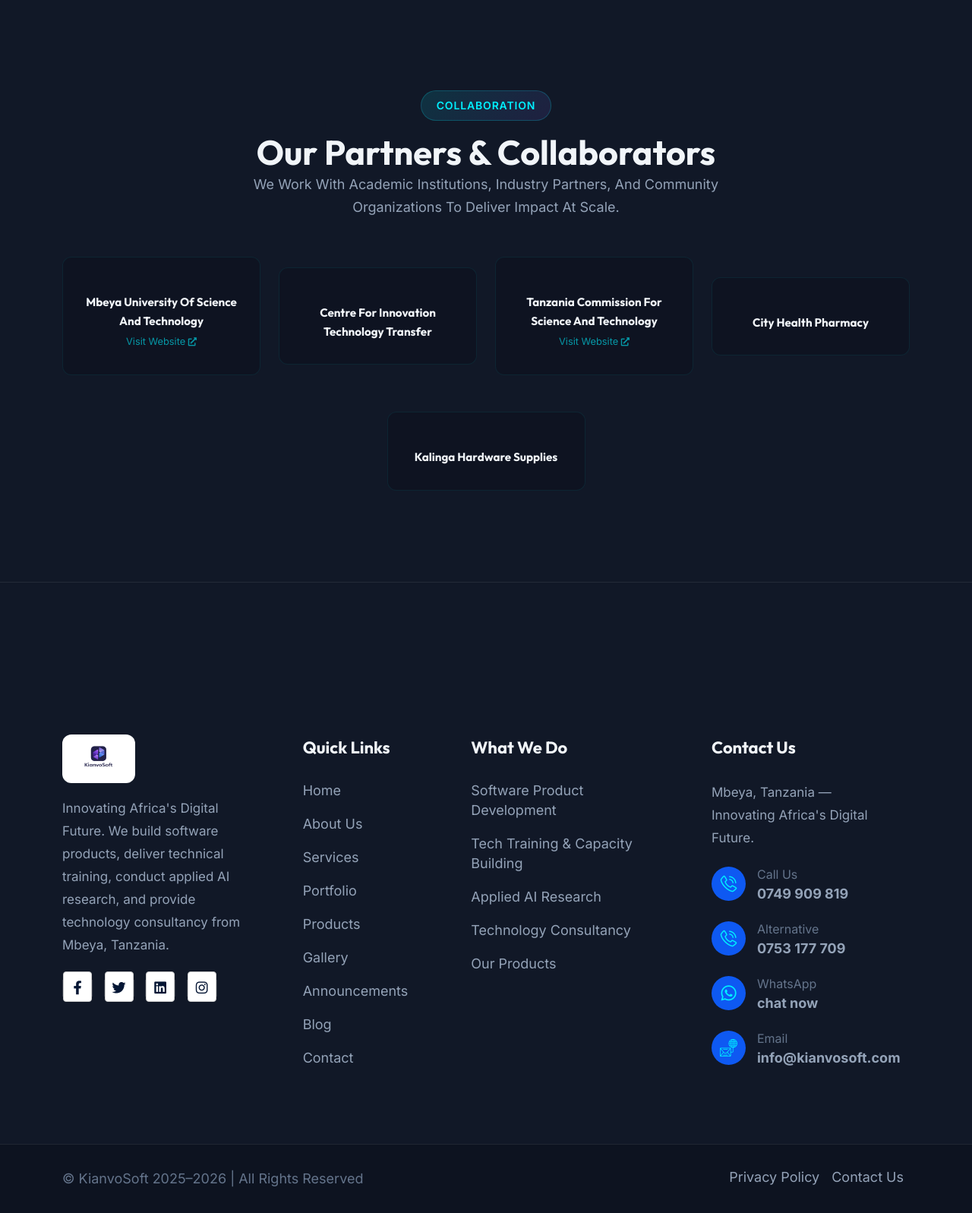
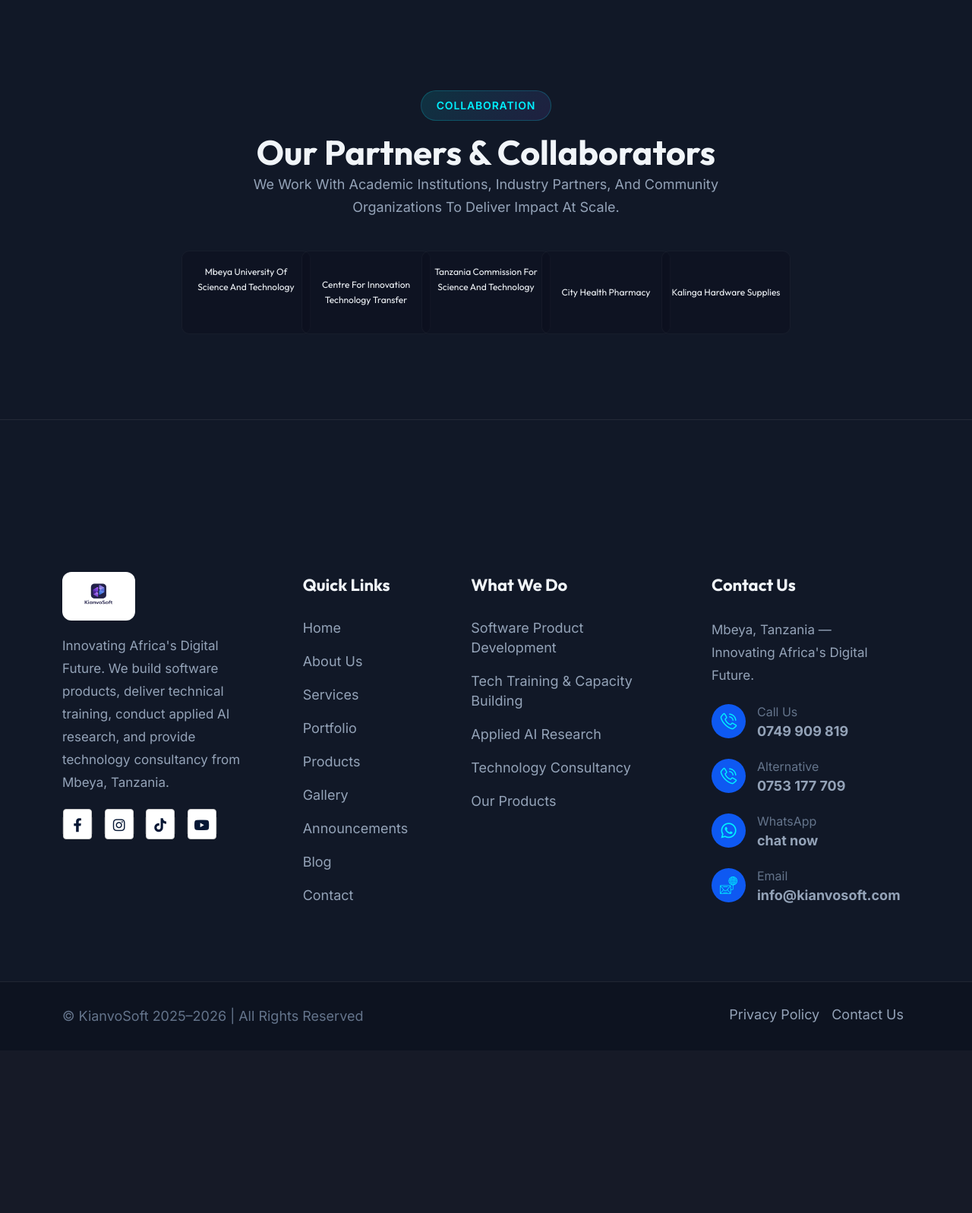
Before and after one commit to AkilaJoseph/KianvoSoft, a Django app: page /partners/ in a window 1280 px wide; the page is wider, and only the part inside the window is pictured. Shown: the part 529-2126 px from the top of that part at 76% size. After the commit the page ends 1878 px from the top of that part, so only its background shows below. Run offline with Django 5.2, Linux system fonts and the light colour scheme; data comes from the database, SQL or seed files in the repository; some libraries are stand-ins or nearby versions.

Commit message:
Refactor code structure for improved readability and maintainability

```diff
--- a/kianvosite/context_processors.py
+++ b/kianvosite/context_processors.py
@@ -1,4 +1,4 @@
-from .models import Announcement
+from .models import Announcement, SocialLink
 
 
 def global_context(request):
@@ -6,4 +6,5 @@
         'open_announcements': Announcement.objects.filter(
             is_active=True, status='open'
         )[:5],
+        'social_links': SocialLink.objects.filter(is_active=True),
     }
--- a/kianvosite/models.py
+++ b/kianvosite/models.py
@@ -313,7 +313,6 @@
     linkedin_url = models.URLField(blank=True, null=True, help_text="LinkedIn profile URL")
     github_url = models.URLField(blank=True, null=True, help_text="GitHub profile URL")
     portfolio_url = models.URLField(blank=True, null=True, help_text="Personal portfolio or website URL")
-    twitter_url = models.URLField(blank=True, null=True, help_text="Twitter / X profile URL")
     order = models.IntegerField(default=0)
     is_active = models.BooleanField(default=True)
 
@@ -323,6 +322,21 @@
 
     def __str__(self):
         return self.name
+
+
+# Company Social Links
+class SocialLink(models.Model):
+    platform = models.CharField(max_length=50, help_text="e.g., Facebook, Instagram, TikTok")
+    icon_class = models.CharField(max_length=100, help_text="FontAwesome icon class, e.g. 'fab fa-facebook-f'")
+    url = models.URLField(help_text="Full URL to the social media page")
+    order = models.IntegerField(default=0)
+    is_active = models.BooleanField(default=True)
+
+    class Meta:
+        ordering = ['order', 'platform']
+
+    def __str__(self):
+        return self.platform
 
 
 # Product Screenshot / Gallery Image for Projects
--- a/templates/main/base.html
+++ b/templates/main/base.html
@@ -173,10 +173,9 @@
 							</div>
 							<div class="header__area-menubar-right-sidebar-popup-social">
 								<ul>
-									<li><a href="https://facebook.com/kianvosoft" target="_blank"><i class="fab fa-facebook-f"></i></a></li>
-									<li><a href="https://twitter.com/kianvosoft" target="_blank"><i class="fab fa-twitter"></i></a></li>
-									<li><a href="https://linkedin.com/company/kianvosoft" target="_blank"><i class="fab fa-linkedin-in"></i></a></li>
-									<li><a href="https://instagram.com/kianvosoft" target="_blank"><i class="fab fa-instagram"></i></a></li>
+									{% for link in social_links %}
+									<li><a href="{{ link.url }}" target="_blank"><i class="{{ link.icon_class }}"></i></a></li>
+									{% endfor %}
 								</ul>
 							</div>
 						</div>
@@ -205,10 +204,9 @@
 							<p>Innovating Africa's Digital Future. We build software products, deliver technical training, conduct applied AI research, and provide technology consultancy from Mbeya, Tanzania.</p>
 							<div class="footer__five-widget-about-social">
 								<ul>
-									<li><a href="https://facebook.com/kianvosoft" target="_blank"><i class="fab fa-facebook-f"></i></a></li>
-									<li><a href="https://twitter.com/kianvosoft" target="_blank"><i class="fab fa-twitter"></i></a></li>
-									<li><a href="https://linkedin.com/company/kianvosoft" target="_blank"><i class="fab fa-linkedin"></i></a></li>
-									<li><a href="https://instagram.com/kianvosoft" target="_blank"><i class="fab fa-instagram"></i></a></li>
+									{% for link in social_links %}
+									<li><a href="{{ link.url }}" target="_blank"><i class="{{ link.icon_class }}"></i></a></li>
+									{% endfor %}
 								</ul>
 							</div>
 						</div>
--- a/templates/partners.html
+++ b/templates/partners.html
@@ -2,6 +2,49 @@
 {% load static %}
 {% block title %}Partners - KianvoSoft{% endblock title %}
 {% block content %}
+
+<style>
+.ks-partner-grid {
+  display: flex; flex-wrap: wrap; justify-content: center; align-items: center;
+  gap: 0; margin: 0 auto; max-width: 900px;
+}
+.ks-partner-card {
+  flex: 0 0 auto;
+  width: 170px; height: 110px;
+  margin: -8px -6px;
+  display: flex; flex-direction: column; align-items: center; justify-content: center;
+  background: rgba(10,14,26,0.35);
+  border: 1px solid rgba(255,255,255,0.04);
+  border-radius: 10px; gap: 8px;
+  position: relative; z-index: 1;
+  transition: all 0.35s ease; padding: 10px;
+}
+.ks-partner-card:hover {
+  z-index: 10; background: rgba(10,14,26,0.85);
+  border-color: rgba(0,240,255,0.2);
+  transform: scale(1.12);
+  box-shadow: 0 8px 30px rgba(0,240,255,0.1);
+}
+.ks-partner-card img {
+  max-height: 48px; max-width: 120px;
+  filter: grayscale(1) brightness(1.6); opacity: 0.4;
+  transition: all 0.35s ease;
+}
+.ks-partner-card:hover img {
+  filter: grayscale(0) brightness(1); opacity: 1;
+}
+.ks-partner-card h5 {
+  color: rgba(255,255,255,0.15); font-size: 0.75rem; margin: 0;
+  transition: color 0.3s; font-weight: 400;
+}
+.ks-partner-card:hover h5 { color: rgba(255,255,255,0.6); }
+.ks-partner-card a {
+  color: rgba(0,240,255,0); font-size: 0.7rem; text-decoration: none;
+  transition: color 0.3s;
+}
+.ks-partner-card:hover a { color: rgba(0,240,255,0.5); }
+.ks-partner-card a:hover { color: #00f0ff; }
+</style>
 
 <div class="page__banner">
   <div class="page__banner-shape">
@@ -33,30 +76,30 @@
         <p class="ks-reveal ks-reveal-delay-2">We work with academic institutions, industry partners, and community organizations to deliver impact at scale.</p>
       </div>
     </div>
-    <div class="row gy-5 justify-content-center align-items-center">
+    <div class="text-center">
+      <div class="ks-partner-grid">
         {% if partners %}
         {% for partner in partners %}
-      <div class="col-6 col-md-4 col-lg-3 text-center">
-        <div class="ks-reveal ks-reveal-delay-{{ forloop.counter0 }}" style="padding: 30px 20px; background: rgba(10, 14, 26, 0.4); border: 1px solid rgba(0, 240, 255, 0.08); border-radius: 12px; transition: all 0.3s ease; height: 100%;" onmouseover="this.style.borderColor='rgba(0,240,255,0.25)';this.style.background='rgba(10,14,26,0.7)'" onmouseout="this.style.borderColor='rgba(0,240,255,0.08)';this.style.background='rgba(10,14,26,0.4)'">
+        <div class="ks-partner-card ks-reveal ks-reveal-delay-{{ forloop.counter0 }}">
           {% if partner.logo %}
-          <img src="{{ partner.logo.url }}" alt="{{ partner.name }}" style="max-height: 70px; max-width: 160px; filter: grayscale(1) brightness(1.5); opacity: 0.5; transition: all 0.3s ease;" onmouseover="this.style.opacity='1';this.style.filter='grayscale(0) brightness(1)';" onmouseout="this.style.opacity='0.5';this.style.filter='grayscale(1) brightness(1.5)';">
+          <img src="{{ partner.logo.url }}" alt="{{ partner.name }}">
           {% endif %}
-          <h5 style="color: white; margin-top: 16px; font-size: 0.95rem;">{{ partner.name }}</h5>
+          <h5>{{ partner.name }}</h5>
           {% if partner.website_url %}
-          <a href="{{ partner.website_url }}" target="_blank" style="color: var(--ks-cyan); font-size: 0.8rem; text-decoration: none; opacity: 0.6; transition: opacity 0.2s;" onmouseover="this.style.opacity='1'" onmouseout="this.style.opacity='0.6'">
-            Visit Website <i class="fas fa-external-link-alt" style="font-size: 0.7rem;"></i>
+          <a href="{{ partner.website_url }}" target="_blank">
+            Visit Website <i class="fas fa-external-link-alt" style="font-size:0.65rem;"></i>
           </a>
           {% endif %}
         </div>
-      </div>
         {% endfor %}
         {% else %}
-      <div class="col-12 text-center">
+        <div class="col-12 text-center py-5">
           <p class="text-white-50">No partners added yet. Check back soon!</p>
         </div>
         {% endif %}
       </div>
     </div>
+  </div>
 </section>
 
 {% endblock content %}
--- a/templates/team.html
+++ b/templates/team.html
@@ -112,9 +112,6 @@
                   {% if member.github_url %}
                   <a href="{{ member.github_url }}" target="_blank" title="GitHub"><i class="fab fa-github"></i></a>
                   {% endif %}
-                  {% if member.twitter_url %}
-                  <a href="{{ member.twitter_url }}" target="_blank" title="Twitter"><i class="fab fa-twitter"></i></a>
-                  {% endif %}
                   {% if member.portfolio_url %}
                   <a href="{{ member.portfolio_url }}" target="_blank" title="Portfolio"><i class="fas fa-globe"></i></a>
                   {% endif %}
```
Also changed, not shown: kianvosite/management/commands/seed_data.py (+19 -1 lines), kianvosite/portal_views.py (+13 -1 lines), templates/about.html (+18 -1 lines), templates/index.html (+46 -8 lines), db.sqlite3, kianvosite/migrations/0008_sociallink_remove_teammember_twitter_url.py (added), media/team/PXL_20260203_114746482_ogSCB4Y.PORTRAIT.jpg (added), media/team/PXL_20260417_091611455_rlghy0f.PORTRAIT.jpg (added). Lines whose indentation alone changed are shown as unchanged.
